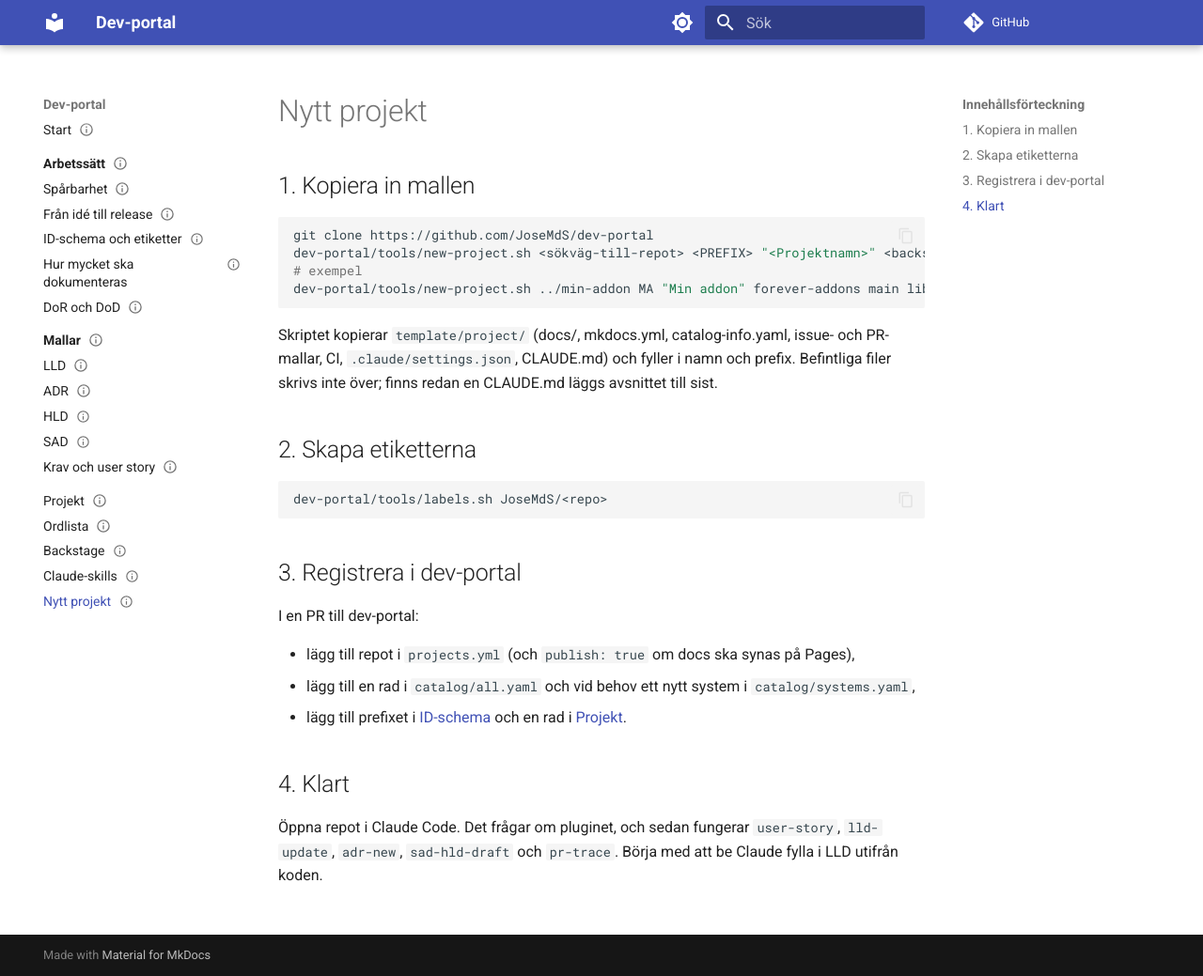
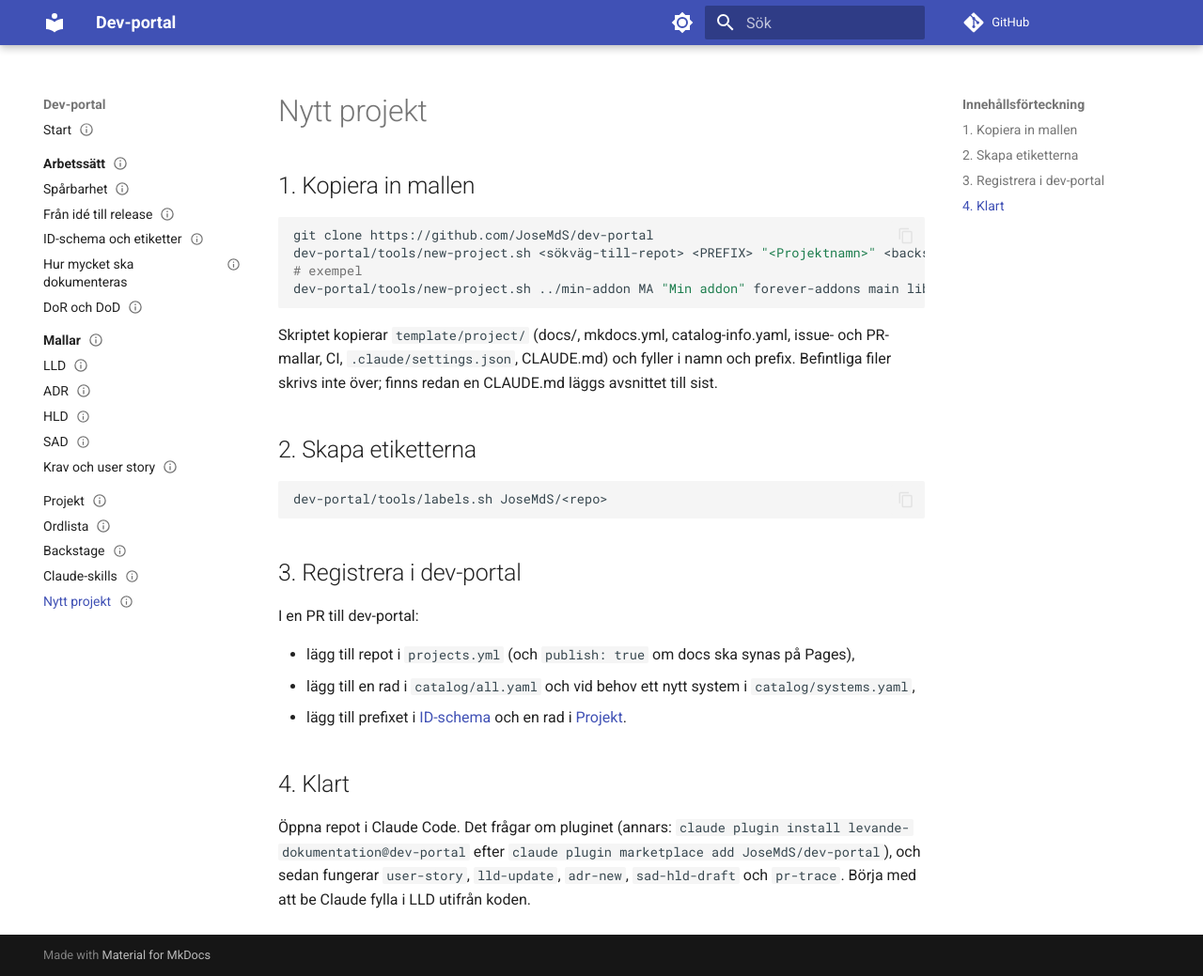
Before and after one commit to JoseMdS/dev-portal, an MkDocs documentation site: the page built from docs/nytt-projekt.md, in a window 1280 px wide and 1039 px high. Shown: the whole window at 94% size. Built offline with MkDocs 1.6.1 and Material for MkDocs 9.7.7, drawn with Linux system fonts in a browser that asks for light colours; comment, search, counter and statistics services are not loaded.

Commit message:
Dokumentera installation av pluginet från terminalen
Frågan om att lita på marknadsplatsen visas inte alltid när ett repo
öppnas. claude plugin marketplace add + install fungerar alltid.

Co-Authored-By: Claude Opus 5.5 <noreply@anthropic.com>
Claude-Session: https://claude.ai/code/session_01FDBNVLkNS3uPQU43MWUrV7

```diff
--- a/docs/nytt-projekt.md
+++ b/docs/nytt-projekt.md
@@ -33,4 +33,4 @@ I en PR till dev-portal:
 
 ## 4. Klart
 
-Öppna repot i Claude Code. Det frågar om pluginet, och sedan fungerar `user-story`, `lld-update`, `adr-new`, `sad-hld-draft` och `pr-trace`. Börja med att be Claude fylla i LLD utifrån koden.
+Öppna repot i Claude Code. Det frågar om pluginet (annars: `claude plugin install levande-dokumentation@dev-portal` efter `claude plugin marketplace add JoseMdS/dev-portal`), och sedan fungerar `user-story`, `lld-update`, `adr-new`, `sad-hld-draft` och `pr-trace`. Börja med att be Claude fylla i LLD utifrån koden.
```
Also changed, not shown: README.md (+7 -0 lines), docs/skills.md (+9 -1 lines).
